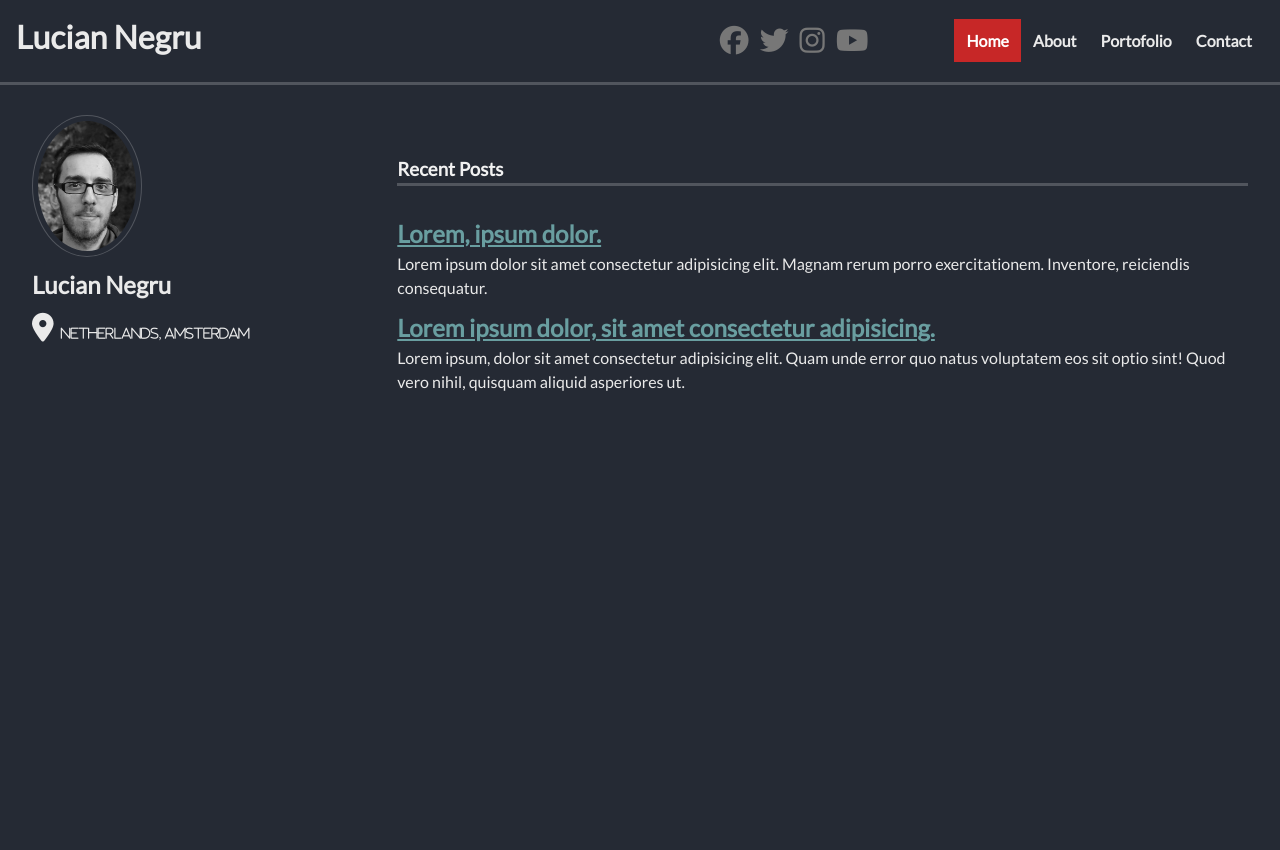
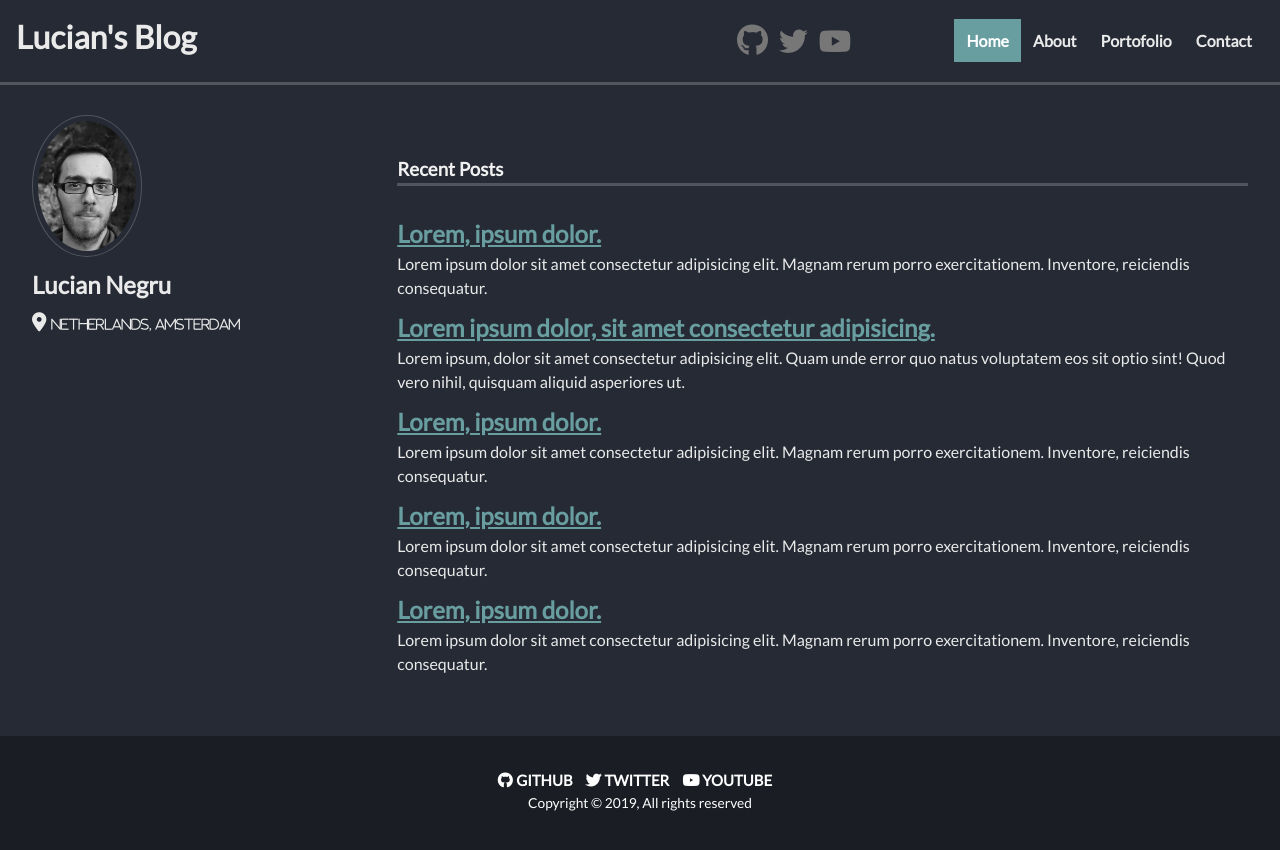
Before and after one commit to MrDevo/PersonalProjectBlog, a plain HTML site: page index.html in a window 1280 px wide. Before the commit the page ends 800 px from the top, so only its background shows below. Drawn offline with Linux system fonts and the light colour scheme.

Commit message:
Created footer

```diff
--- a/css/style.css
+++ b/css/style.css
@@ -1,16 +1,9 @@
 :root {
-  --primary-color: #c72727;
-  --secondary-color: #f99500;
   --light-color: #f3f3f3;
   --dark-color: #333;
   --max-width: 1100px;
 }
 
-.category {
-  --sports-color: #f99500;
-  --ent-color: #866bbe;
-  --tech-color: #009cff;
-}
 * {
   margin: 0;
   padding: 0;
@@ -81,7 +74,7 @@ h1 {
   color: #eaeaea;
 }
 #main-nav ul li a.current {
-  background: var(--primary-color);
+  background: #699ea0;
   color: #fff;
 }
 #main-nav ul li a:hover {
@@ -153,7 +146,9 @@ h1 {
   flex-direction: column;
   justify-content: space-between;
 }
-
+#main-content .author-content i{
+  font-size: 1.2em;
+}
 /* blog posts */
 .blog-posts{
   display: flex;
@@ -165,3 +160,34 @@ h1 {
 }
 
 /* Footer */
+#main-footer{
+  background-color: #1a1d24;
+  width: 100%;
+  margin-top: 3rem;
+}
+#main-footer .footer-container{
+  margin-top: 60px;
+  color: #fff;
+  clear:both;
+  margin-left: auto;
+  margin-right: auto;
+  padding: 2em 1em 2em;
+  display: grid;
+  grid-template-rows: 1fr 1fr;
+  justify-items: center ;
+}
+
+#main-footer li{
+  padding-top: 5px;
+  padding-bottom: 5px;
+  text-transform: uppercase;
+  font-size: 15px;
+  font-weight: bold;
+  padding-right: 10px;
+}
+#main-footer li span{
+  font-family: "Lato";
+}
+#main-footer .page-footer-copyright{
+  font-size: 13.75px;
+}
--- a/index.html
+++ b/index.html
@@ -23,16 +23,13 @@
   <body>
     <nav id="main-nav">
       <div class="container">
-        <h1 id ="my-title">Lucian Negru</h1>
+        <h1 id ="my-title">Lucian's Blog</h1>
         <div class="social">
           <a href="#" target="_blank"
-            ><i class="fab fa-facebook fa-f2x"></i
+            ><i class="fab fa-github fa-2x"></i
           ></a>
           <a href="#" target="_blank"
             ><i class="fab fa-twitter fa-f2x"></i
-          ></a>
-          <a href="#" target="_blank"
-            ><i class="fab fa-instagram fa-f2x"></i
           ></a>
           <a href="#" target="_blank"
             ><i class="fab fa-youtube fa-f2x"></i
@@ -76,14 +73,44 @@
                 <p>Lorem ipsum, dolor sit amet consectetur adipisicing elit. Quam unde error quo natus voluptatem eos sit optio sint! Quod vero nihil, quisquam aliquid asperiores ut.</p>
               </div>
             </a>
+            <a href="#" class="post-link">
+              <div class="post-content">
+                <h2 class="post-title">Lorem, ipsum dolor.</h2>
+                <p>Lorem ipsum dolor sit amet consectetur adipisicing elit. Magnam rerum porro exercitationem. Inventore, reiciendis consequatur.</p>
+              </div>
+              </a>
+              <a href="#" class="post-link">
+                <div class="post-content">
+                  <h2 class="post-title">Lorem, ipsum dolor.</h2>
+                  <p>Lorem ipsum dolor sit amet consectetur adipisicing elit. Magnam rerum porro exercitationem. Inventore, reiciendis consequatur.</p>
+                </div>
+                </a>
+                <a href="#" class="post-link">
+                  <div class="post-content">
+                    <h2 class="post-title">Lorem, ipsum dolor.</h2>
+                    <p>Lorem ipsum dolor sit amet consectetur adipisicing elit. Magnam rerum porro exercitationem. Inventore, reiciendis consequatur.</p>
+                  </div>
+                  </a>
           </div>
         </section>
       </div>
     </div>
     <!-- Footer -->
-    <footer id="main-footer">
-      <div class="container footer-container">
+    <div id="main-footer">
+      <footer class ="footer-container">
+        <div class="page-footer-follow">
+          <ul class="social-icons">
+            <li class ="fab fa-github fa-2x"> <span> Github</span></li>
+            <li class="fab fa-twitter fa-f2x"> <span> Twitter</span></li>
+            <li class="fab fa-youtube fa-f2x"><span> YouTube</span></li>
+          </ul>
+        </div>
+        <div class="page-footer-copyright">
+          <p>Copyright &copy; 2019, All rights reserved</p>
+        </div>
 
-    </footer>
+      </footer>
+    </div>
+
   </body>
 </html>
```
